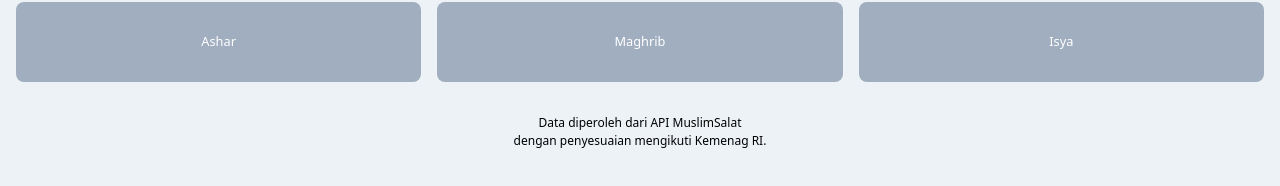
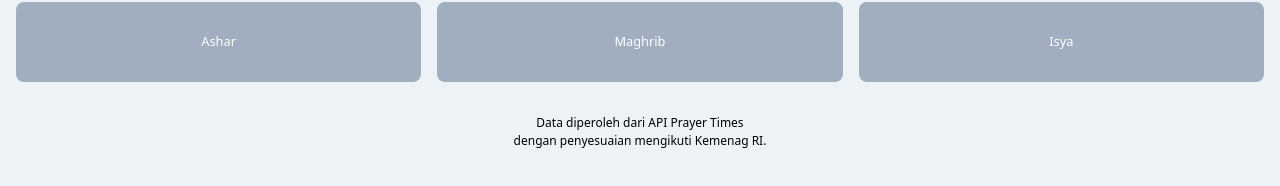
Before and after one commit to miftahafina/jadwal-shalat, a React (Create React App) app: page / in a window 1280 px wide. Shown: the part 406-592 px from the top of the page. Built offline with nearby package versions, Linux system fonts and the light colour scheme; no server answers.

Commit message:
Change credit

```diff
--- a/src/App.js
+++ b/src/App.js
@@ -69,7 +69,7 @@ function App() {
     </div>
 
     <footer className="text-xs mt-8">
-      Data diperoleh dari API <a href="https://muslimsalat.com/">MuslimSalat</a><br/>
+      Data diperoleh dari API <a href="https://prayertimes.date/api/">Prayer Times</a><br/>
       dengan penyesuaian mengikuti <a href="https://bimasislam.kemenag.go.id/jadwalshalat">Kemenag RI</a>.
     </footer>
   </div>
```
